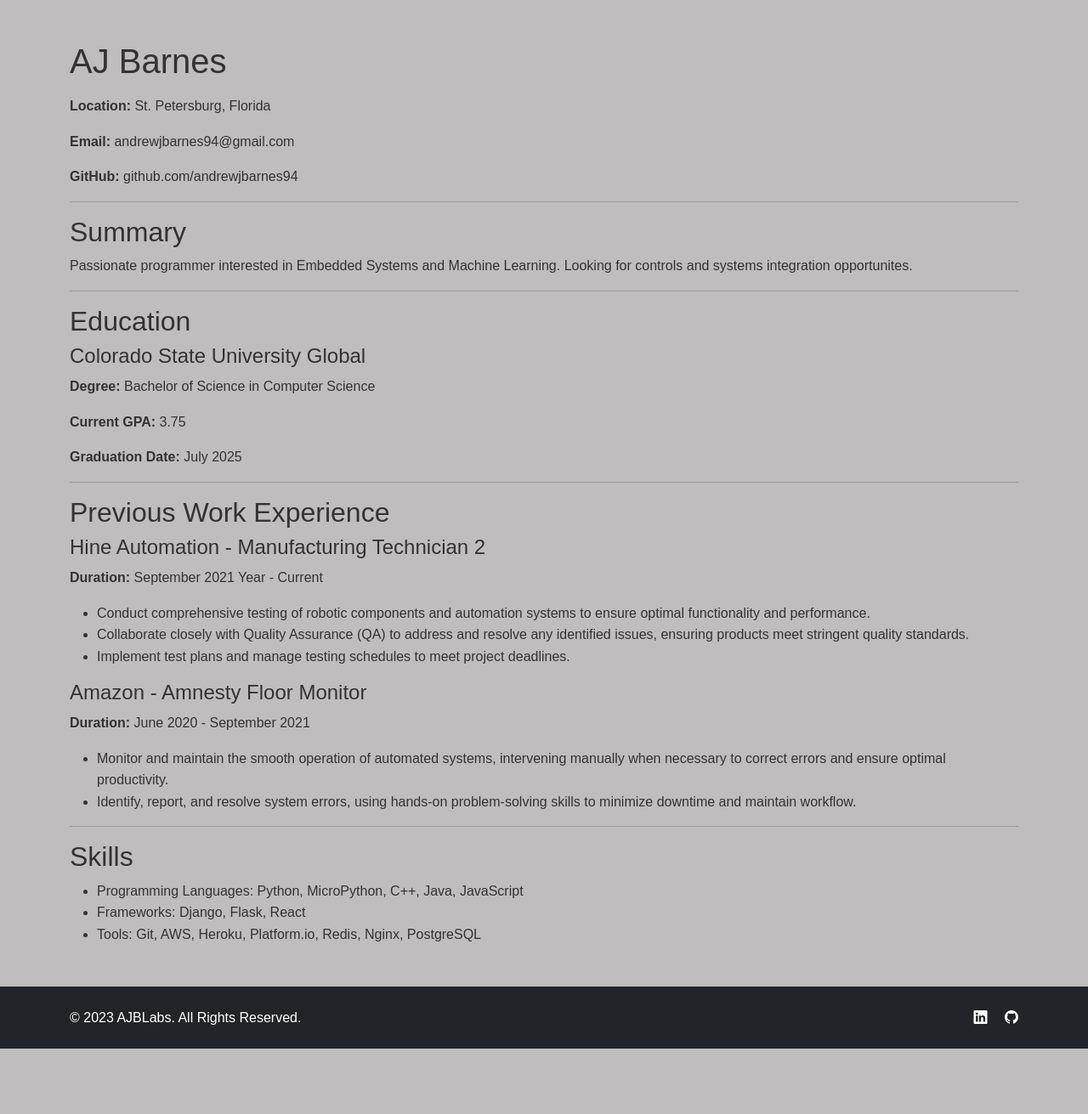
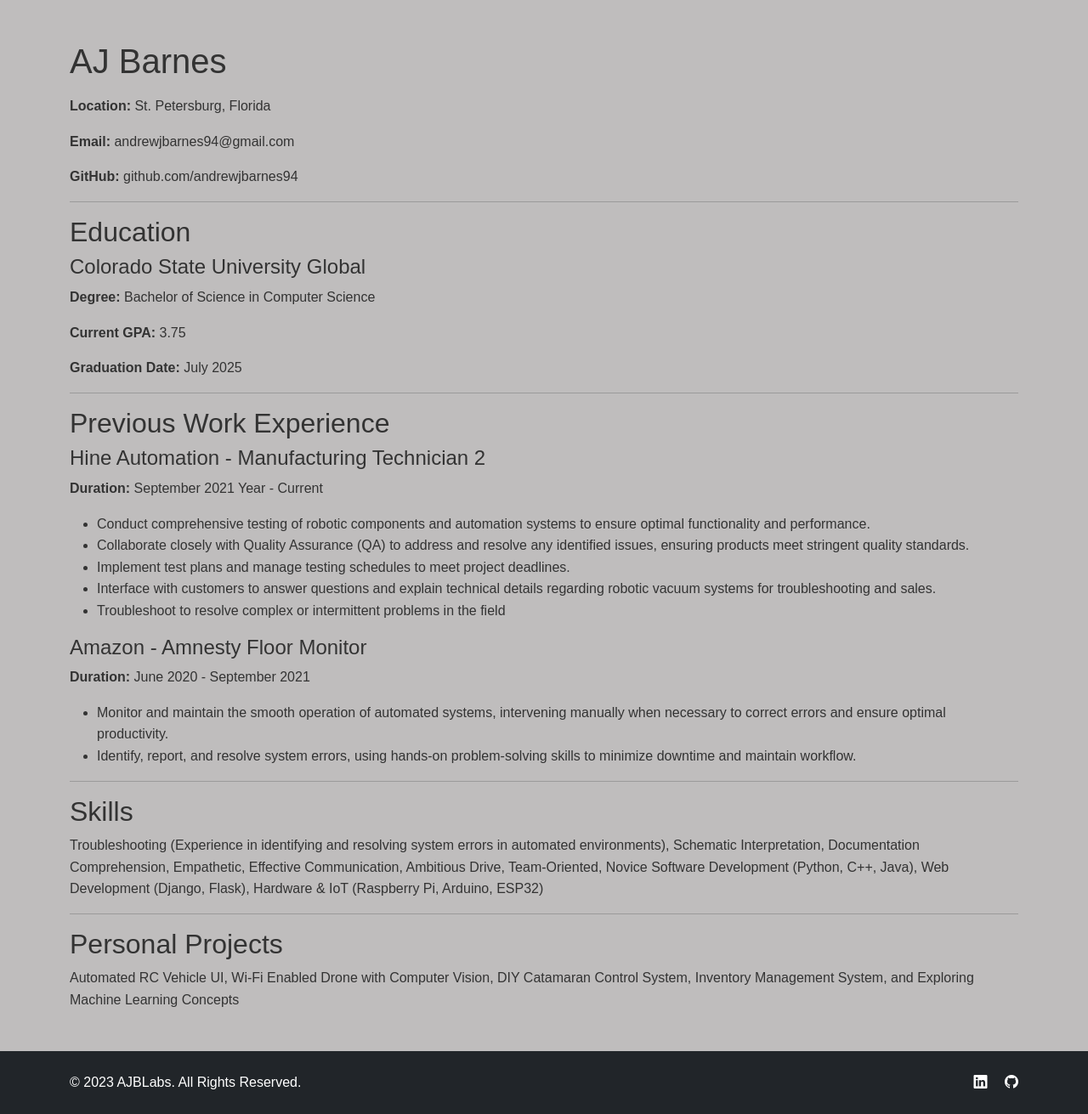
Before and after one commit to AndrewJBarnes94/AJBLabs, a Django app: page /resume/ in a window 1280 px wide. Shown: the part 58-1369 px from the top of the page at 85% size. Before the commit the page ends 1292 px from the top, so only its background shows below. Run offline with Django 4.2, Linux system fonts and the light colour scheme; data that the repository does not hold is empty.

Commit message:
Change some wording

```diff
--- a/core/templates/about_me.html
+++ b/core/templates/about_me.html
@@ -19,7 +19,7 @@
         <div class="col-md-8">
             <h1>About Me</h1>
             <p>
-                Hi! I'm AJ Barnes, a passionate software developer based in St. Petersburg, Florida. I love building intuitive and dynamic embedded systems, applications, and websites.
+                Hi! I'm AJ Barnes, an aspiring software developer based in St. Petersburg, Florida. I love building intuitive and dynamic embedded systems, applications, and websites.
             </p>
             <p>
                 I am currently attending Colorado State University Global with a Bachelors of Science degree in Computer Science with plans to graduate in July 2025.
--- a/core/templates/home.html
+++ b/core/templates/home.html
@@ -83,7 +83,9 @@
   color: #ffffff;
 }
 .image-section {
-  background-color: transparent; /* Set the background to transparent */
+  background-color: transparent;
+  box-shadow: 0 4px 6px #bfbdbd;
+  border-radius: 8px;
 }
 
   </style>
@@ -93,7 +95,7 @@
     <div class="container mt-5">
         <div class="jumbotron text-center">
             <h1>Welcome to AJBLabs!</h1>
-            <p>I'm AJ Barnes, a passionate programmer and enthusiastic Computer Science student. Dive into my journey, projects, and articles here.</p>
+            <p>I'm AJ Barnes, an aspiring programmer and enthusiastic Computer Science student. Dive into my journey, projects, and articles here.</p>
             <p>
                 <a href="{% url 'resume' %}" class="btn btn-primary btn-lg">View Resume</a>
                 <a href="{% url 'articles' %}" class="btn btn-secondary btn-lg">Read Articles</a>
--- a/core/templates/resume.html
+++ b/core/templates/resume.html
@@ -42,11 +42,6 @@
         <p><strong>GitHub:</strong> github.com/andrewjbarnes94</p>
         <hr>
 
-        <!-- Summary -->
-        <h2>Summary</h2>
-        <p>Passionate programmer interested in Embedded Systems and Machine Learning. Looking for controls and systems integration opportunites.</p>
-        <hr>
-
         <!-- Education -->
         <h2>Education</h2>
         <h4>Colorado State University Global</h4>
@@ -65,7 +60,9 @@
             <li>Conduct comprehensive testing of robotic components and automation systems to ensure optimal functionality and performance.</li>
             <li>Collaborate closely with Quality Assurance (QA) to address and resolve any identified issues, ensuring products meet stringent quality standards.</li>
             <li>Implement test plans and manage testing schedules to meet project deadlines.</li>
-        </ul>
+            <li>Interface with customers to answer questions and explain technical details regarding robotic vacuum systems for troubleshooting and sales.</li>
+            <li>Troubleshoot to resolve complex or intermittent problems in the field</li>
+          </ul>
 
         <h4>Amazon - Amnesty Floor Monitor</h4>
         <p><strong>Duration:</strong> June 2020 - September 2021</p>
@@ -77,11 +74,19 @@
 
         <!-- Skills -->
         <h2>Skills</h2>
-        <ul>
-            <li>Programming Languages: Python, MicroPython, C++, Java, JavaScript</li>
-            <li>Frameworks: Django, Flask, React</li>
-            <li>Tools: Git, AWS, Heroku, Platform.io, Redis, Nginx, PostgreSQL</li>
-            <!-- Add other skills as needed -->
-        </ul>
+            <p>
+              Troubleshooting (Experience in identifying and resolving system errors in automated environments), Schematic Interpretation,
+              Documentation Comprehension, Empathetic, Effective Communication, Ambitious Drive, Team-Oriented, Novice Software
+              Development (Python, C++, Java), Web Development (Django, Flask), Hardware & IoT (Raspberry Pi, Arduino, ESP32)
+            </p>
+        <hr>
+        <h2>Personal Projects</h2>
+        <p>
+          Automated RC Vehicle UI, Wi-Fi Enabled Drone with Computer Vision, DIY Catamaran Control System,
+          Inventory Management System, and Exploring Machine Learning Concepts
+        </p>
+
+
+
     </div>
 {% endblock %}
```
